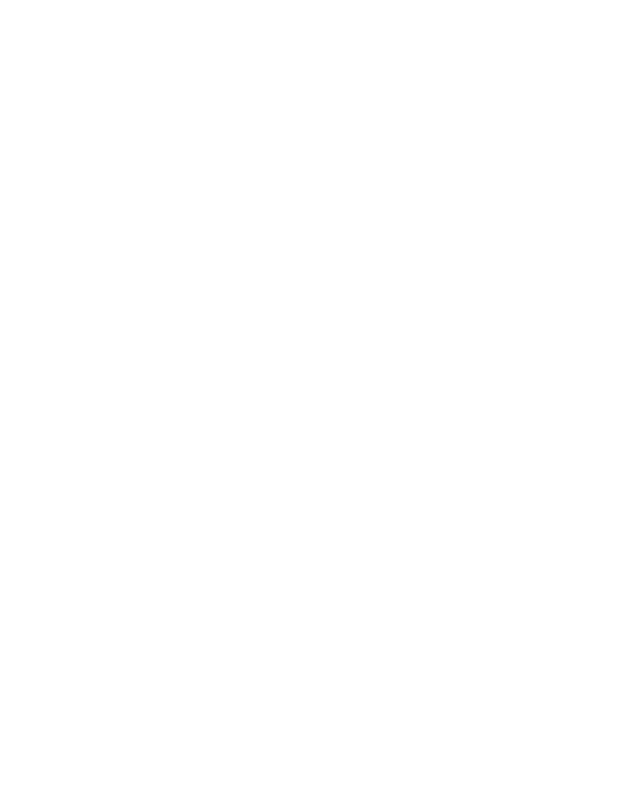
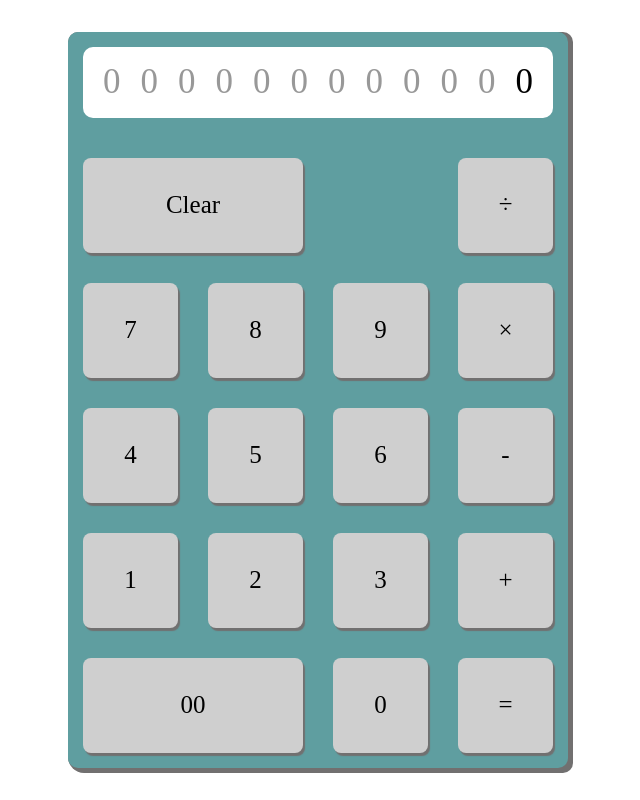
Before and after one commit to soma-git-practice/-, a plain HTML site: page index.html in a window 1280 px wide. Shown: the whole page, without its empty margins (322-962 px from the left). Drawn offline with Linux system fonts and the light colour scheme.

Commit message:
残りJS

```diff
--- a/index.css
+++ b/index.css
@@ -0,0 +1,99 @@
+@charset "utf-8";
+
+.center {
+  position: relative;
+  width: 100%;
+  height: 100vh;
+  display: flex;
+  justify-content: center;
+  align-items: center;
+}
+
+.dentaku {
+  position: relative;
+  max-width: 500px;
+  width: 100%;
+}
+
+.shadow{
+  position: absolute;
+  top: 0;
+  right: -5px;
+  bottom: -5px;
+  left: 0;
+  margin: auto;
+  border-radius: 10px 10px 10px 16px;
+  background-color: rgb(113, 112, 112);
+}
+
+.container{
+  position: relative;
+  background-color: cadetblue;
+  border-radius: 10px;
+  padding: 15px;
+}
+
+.display {
+  position: relative;
+  background-color: #FFFFFF;
+  margin-bottom: 40px;
+  border-radius: 10px;
+  padding: 15px 10px 15px 10px;
+  width: 100%;
+  display: grid;
+  grid-template-columns: repeat(12, 1fr);
+  font-size: 35px;
+}
+
+.cell {
+  display: flex;
+  align-items: center;
+  justify-content: center;
+  color: rgb(152, 152, 152);
+}
+
+.cell.isActive{
+  color: #000000;
+}
+
+.body{
+  display: grid;
+  grid-template-columns: repeat(4, 1fr);
+  gap: 30px;
+  font-size: 25px;
+}
+
+.button{
+  position: relative;
+  width: 100%;
+  height: 0px;
+  padding-top: 100%;
+  border-radius: 8px;
+  background-color: rgb(207, 207, 207);
+  box-shadow: 2px 3px 1px rgb(113, 112, 112);
+}
+
+.clear {
+  grid-area: 1 / 1 / 2 / 3;
+  height: auto;
+  padding-top: 0px;
+}
+
+.double {
+  grid-area: 5 / 1 / 5 / 3;
+  height: auto;
+  padding-top: 0px;
+}
+
+.button-content{
+  position: absolute;
+  inset: 0;
+  margin: auto;
+  display: flex;
+  align-items: center;
+  justify-content: center;
+}
+
+.button:active {
+  box-shadow: 0px 0px 0px;
+}
--- a/index.html
+++ b/index.html
@@ -5,10 +5,56 @@
     <meta http-equiv="X-UA-Compatible" content="IE=edge">
     <meta name="viewport" content="width=device-width, initial-scale=1.0">
     <title></title>
-    <link rel="stylesheet" type="text/css" href="/index.css">
+    <link rel="stylesheet" type="text/css" href="destyle.min.css">
+    <link rel="stylesheet" type="text/css" href="index.css">
   </head>
   <body>
-    <div class="dentaku"></div>
-    <script type="text/javascript" src="/index.js"></script>
+    <div class="center">
+      <div class="dentaku">
+        <div class="shadow"></div>
+        <div class="container">
+          <div class="display">
+            <div class="cell">0</div>
+            <div class="cell">0</div>
+            <div class="cell">0</div>
+            <div class="cell">0</div>
+            <div class="cell">0</div>
+            <div class="cell">0</div>
+            <div class="cell">0</div>
+            <div class="cell">0</div>
+            <div class="cell">0</div>
+            <div class="cell">0</div>
+            <div class="cell">0</div>
+            <div class="cell isActive">0</div>
+          </div>
+          <div class="body">
+            <button class="button clear"><div class="button-content">Clear</div></button>
+            <div></div>
+            <button class="button"><div class="button-content">÷</div></button>
+
+            <button class="button"><div class="button-content">7</div></button>
+            <button class="button"><div class="button-content">8</div></button>
+            <button class="button"><div class="button-content">9</div></button>
+            <button class="button"><div class="button-content">×</div></button>
+
+            <button class="button"><div class="button-content">4</div></button>
+            <button class="button"><div class="button-content">5</div></button>
+            <button class="button"><div class="button-content">6</div></button>
+            <button class="button"><div class="button-content">-</div></button>
+
+            <button class="button"><div class="button-content">1</div></button>
+            <button class="button"><div class="button-content">2</div></button>
+            <button class="button"><div class="button-content">3</div></button>
+            <button class="button"><div class="button-content">+</div></button>
+
+            <button class="button double"><div class="button-content">00</div></button>
+            <button class="button"><div class="button-content">0</div></button>
+            <button class="button"><div class="button-content">=</div></button>
+          </div>
+        </div>
+      </div>
+    </div>
+
+    <script type="text/javascript" src="index.js"></script>
   </body>
 </html>
```
Also changed, not shown: destyle.min.css (added, +2 -0 lines).
